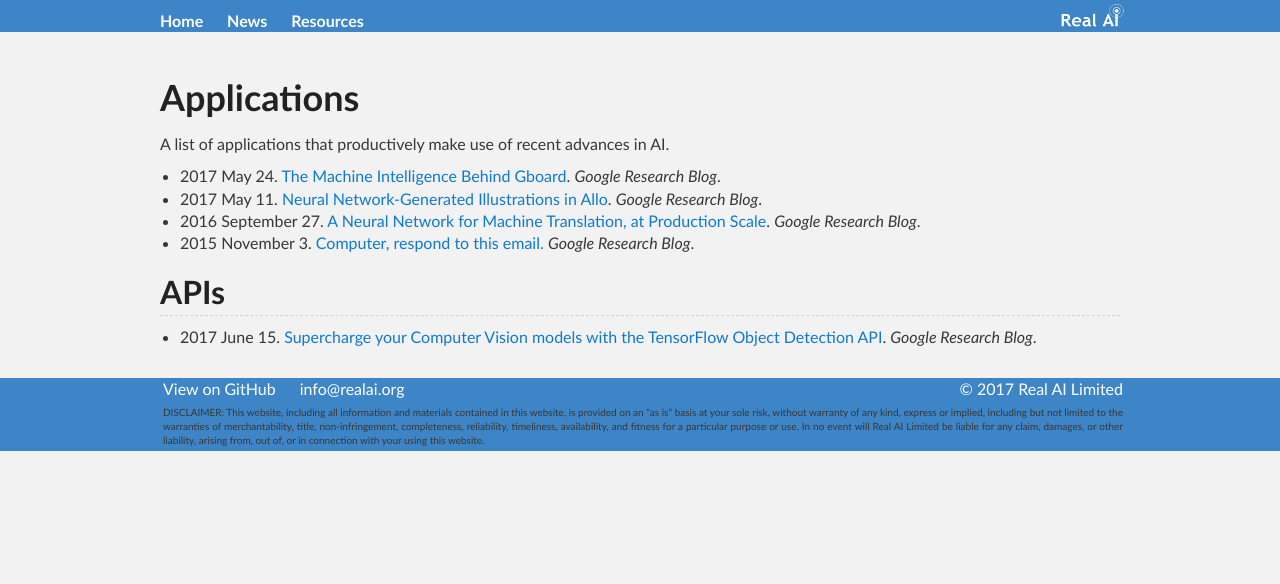
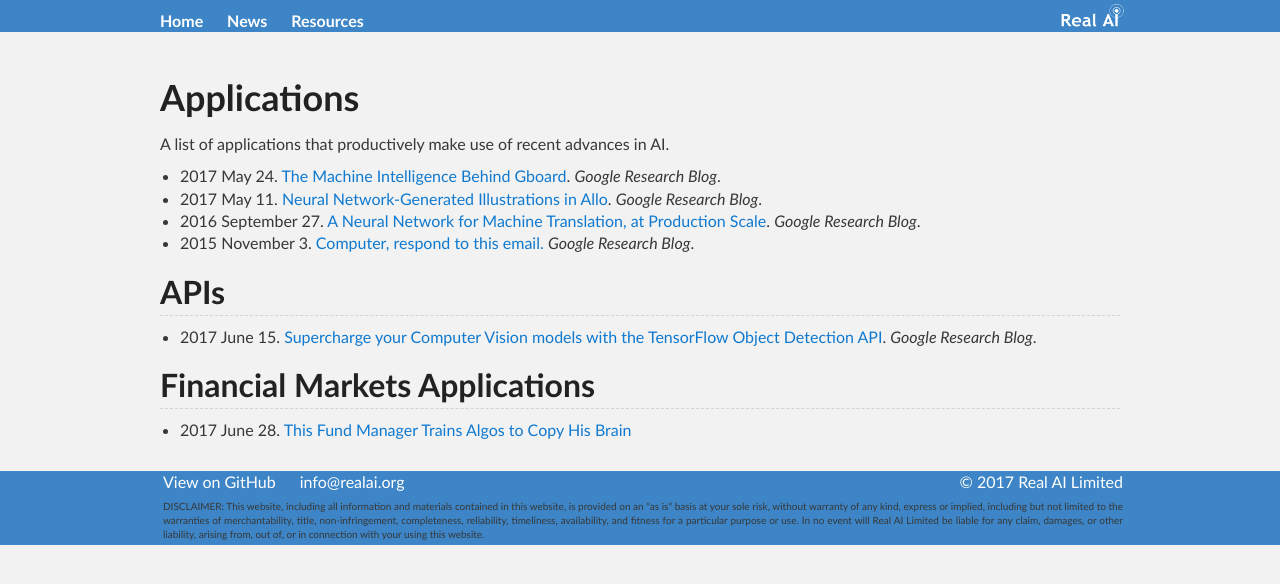
Before and after one commit to Tonywuhk/realai.org, a Jekyll site: the page built from applications.md, in a window 1280 px wide. Shown: the top 584 px of the page. Built offline with Jekyll 4.4.1, drawn with Linux system fonts in a browser that asks for light colours; our own code applies the rules of GitHub Pages for plain Markdown files; comment, search, counter and statistics services are not loaded; the repository's description, which GitHub fills in, is left out.

Commit message:
Update applications.md

```diff
--- a/applications.md
+++ b/applications.md
@@ -13,3 +13,7 @@
 ## APIs
 
 * 2017 June 15. [Supercharge your Computer Vision models with the TensorFlow Object Detection API](https://research.googleblog.com/2017/06/supercharge-your-computer-vision-models.html). *Google Research Blog*.
+
+## Financial Markets Applications
+
+* 2017 June 28. [This Fund Manager Trains Algos to Copy His Brain](https://www.bloomberg.com/news/articles/2017-06-28/fund-manager-who-traded-for-cohen-trains-algos-to-copy-his-brain)
```
